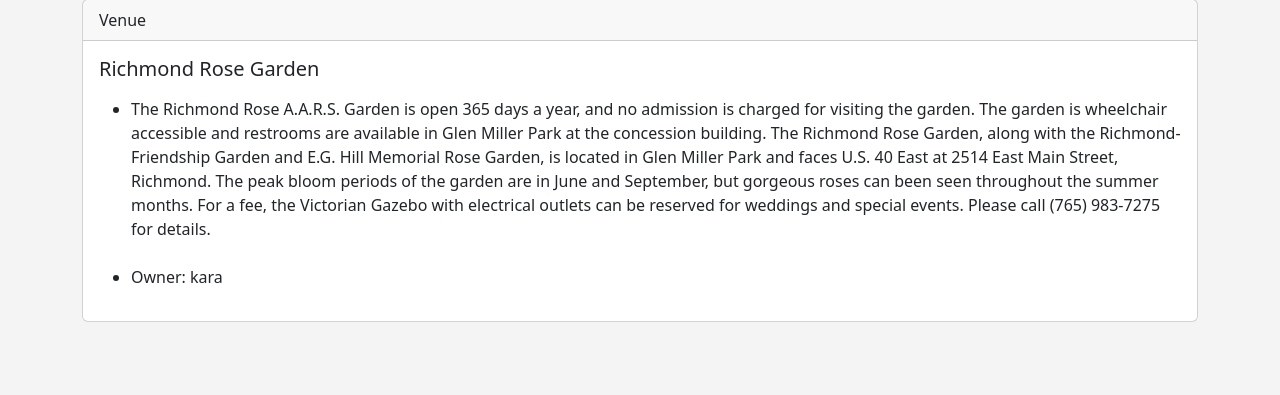
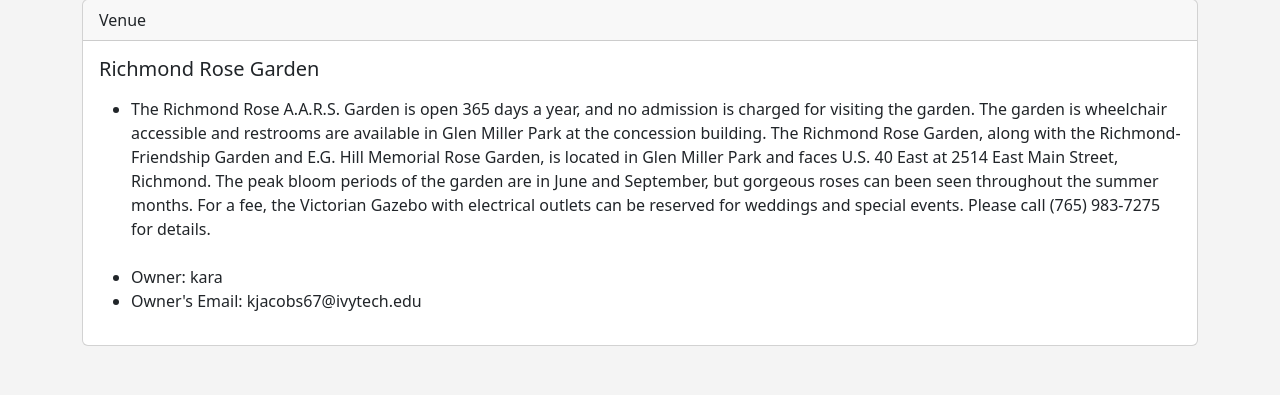
Before and after one commit to kara-jacobs/SDEV_220_Final_Project_Team2, a Django app: page /show_venue/1 in a window 1280 px wide. Shown: the part 105-500 px from the top of the page. Run offline with Django 4.2, Linux system fonts and the light colour scheme; data comes from the database, SQL or seed files in the repository; parts of the project's set-up code (start-up, migrations or seed data) failed here and were passed over.

Commit message:
show_venue.html

```diff
--- a/park_app/events/templates/events/show_venue.html
+++ b/park_app/events/templates/events/show_venue.html
@@ -14,6 +14,7 @@
 	<ul>
 	<li>{{ venue.description }}</li><br/>
 	<li>Owner: {{ venue_owner }} </li>
+	<li>Owner's Email: {{ venue_owner.email }} </li>
 	</ul>
 	    </p>
 	  </div>
```
